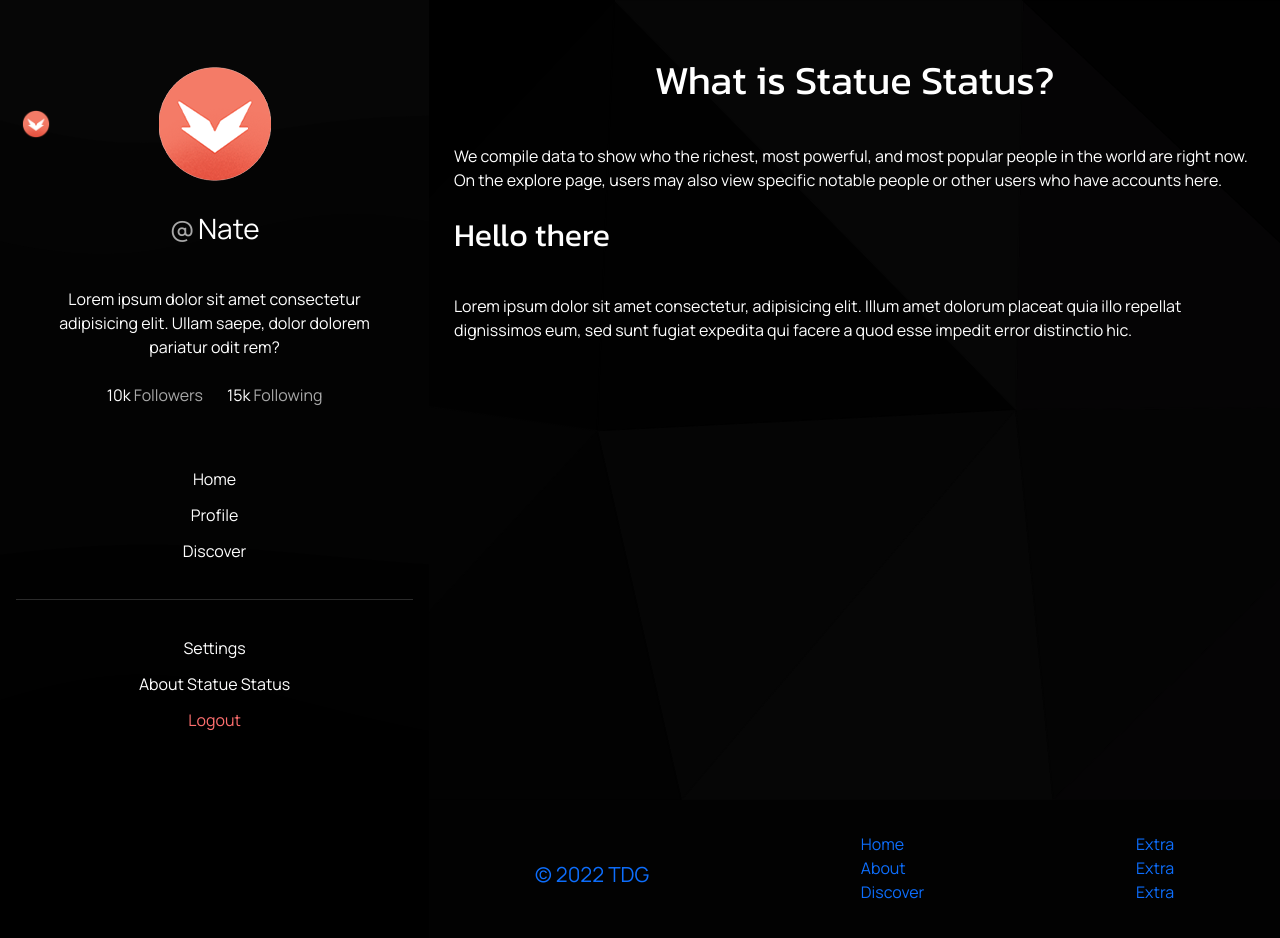
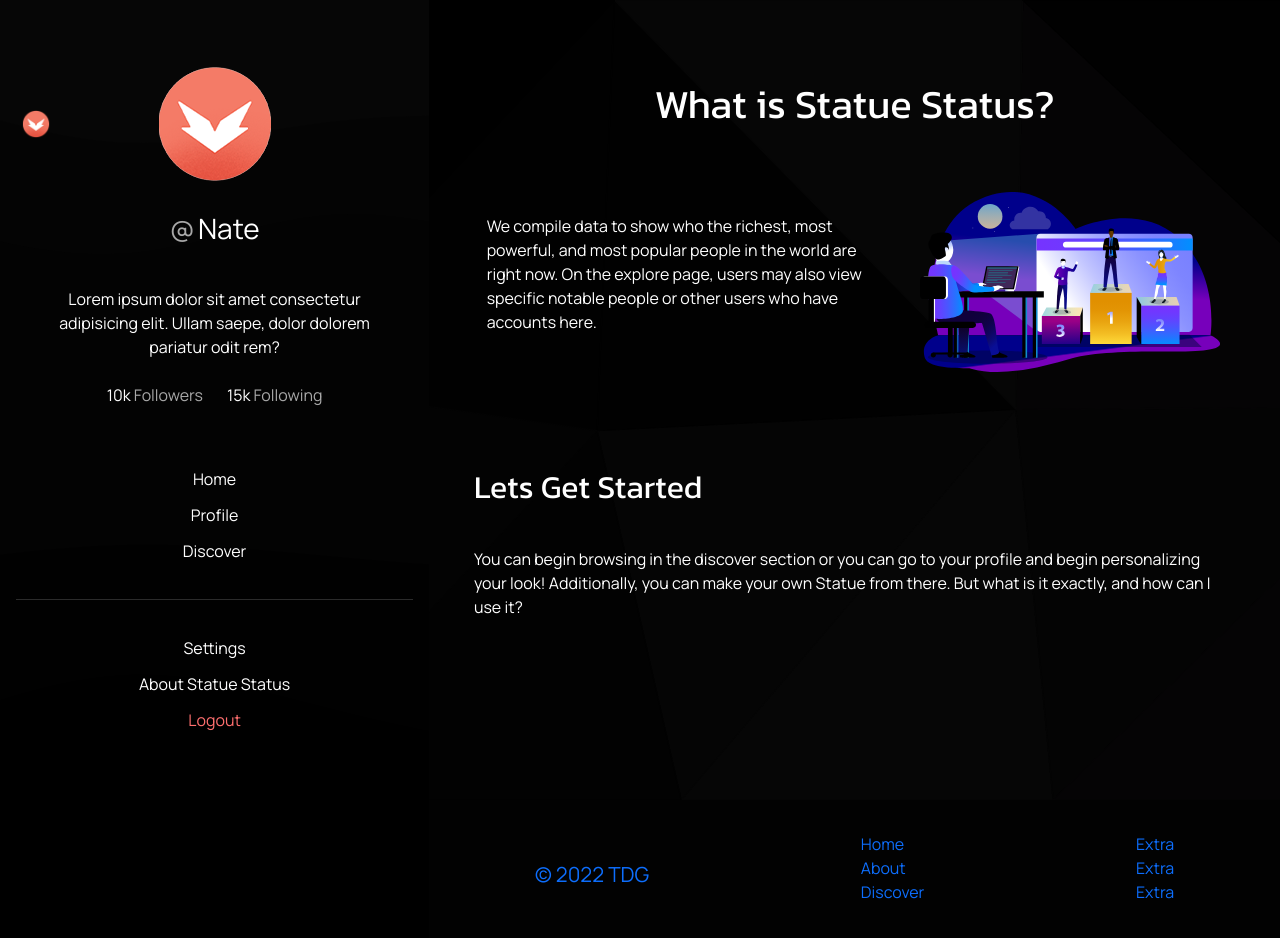
Before and after one commit to TDG-Org/Statue-Status, a React (Create React App) app in the folder client/: page / in a window 1280 px wide. Shown: the top 938 px of the page. Built offline with nearby package versions, Linux system fonts and the light colour scheme.

Commit message:
updated about page

```diff
--- a/client/src/assets/svgs/index.js
+++ /dev/null
@@ -1,3 +0,0 @@
-// Core SVG File to Export as bundle
-
-export const bodyBg = require("./body-background.svg");
--- a/client/src/components/Nav.jsx
+++ b/client/src/components/Nav.jsx
@@ -10,7 +10,7 @@ const Nav = () => {
       {/* Personal Section */}
       <ul className="nav-sect">
         <li>
-          <a href="#" className="ss-nav-link ss-active">Home</a>
+          <a href="#home" className="ss-nav-link ss-active">Home</a>
         </li>
         <li>
           <a href="#" className="ss-nav-link">Profile</a>
--- a/client/src/pages/About/AboutPage.jsx
+++ b/client/src/pages/About/AboutPage.jsx
@@ -2,6 +2,9 @@ import React from "react";
 
 // Styles
 import "./AboutPage.scss";
+
+// images/SVGs
+import Ranking from "../../assets/svgs/ranking.svg";
 
 const AboutPage = () => {
   return (
@@ -9,15 +12,23 @@ const AboutPage = () => {
 
       <div className="container">
 
-        <h1>What is Statue Status?</h1>
+        <div className="about-sect about-intro-sect" id="introduction">
+          <h1>What is Statue Status?</h1>
+          <div className="about-sect-content about-intro-sect-content">
+            <p>
+            We compile data to show who the richest, most powerful, and most popular people in the world are right now. On the explore page, users may also view specific notable people or other users who have accounts here.
+            </p>
+            <img src={Ranking} alt="ranking image" />
+            </div>
+        </div>
 
-        <p>
-        We compile data to show who the richest, most powerful, and most popular people in the world are right now. On the explore page, users may also view specific notable people or other users who have accounts here.
-        </p>
+        <div className="about-sect">
+          <h2>Lets Get Started</h2>
 
-        <h2>Hello there</h2>
-
-          <p>Lorem ipsum dolor sit amet consectetur, adipisicing elit. Illum amet dolorum placeat quia illo repellat dignissimos eum, sed sunt fugiat expedita qui facere a quod esse impedit error distinctio hic.</p>
+          <div className="about-sect-content">
+            <p>You can begin browsing in the discover section or you can go to your profile and begin personalizing your look! Additionally, you can make your own Statue from there. But what is it exactly, and how can I use it?</p>
+            </div>
+        </div>
 
         </div>
     </div>
--- a/client/src/pages/About/AboutPage.scss
+++ b/client/src/pages/About/AboutPage.scss
@@ -2,8 +2,40 @@
 
 .AboutPage {
   background-image: url("../../assets/svgs/aboutpage-background.svg");
+
+  h1 {
+    text-align: center;
+  }
+
+  .container {
+    display: flex;
+    flex-direction: column;
+    justify-content: center;
+    align-items: center;
+  }
+
+  .about-sect {
+    width: 95%;
+    margin: 1.5rem 0;
+
+    .about-sect-content  {
+      justify-content: space-evenly;
+    }
+  }
 }
 
-.AboutPage h1 {
-  text-align: center;
+.about-intro-sect-content {
+  display: flex;
+  flex-direction: row;
+  flex-wrap: nowrap;
+  align-items: center;
+  gap: 5%;
+
+  p {
+    width: 50%;
+  }
+
+  img {
+    width: 40%;
+  }
 }
```
Also changed, not shown: client/src/assets/svgs/ranking.svg (added).
